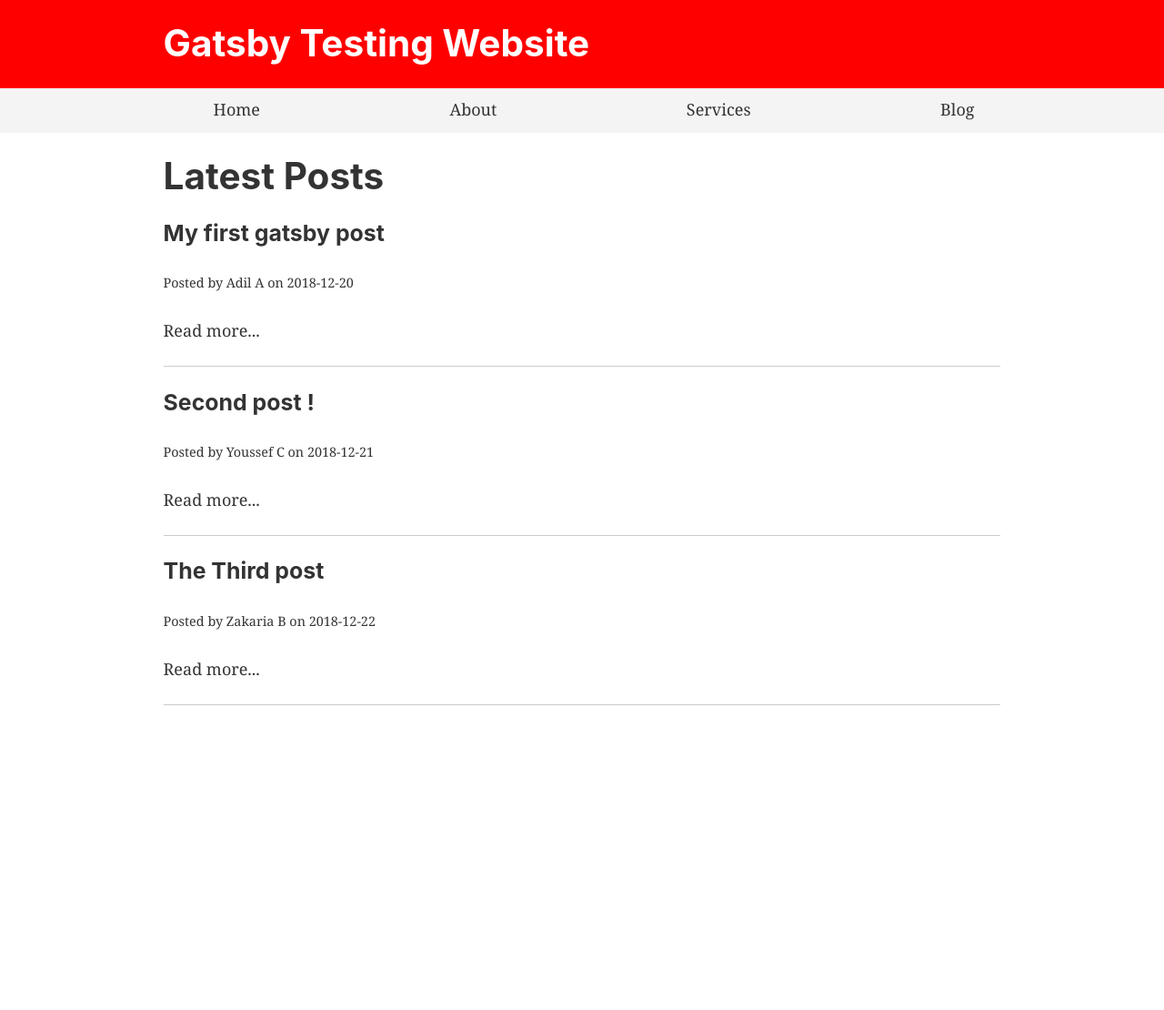
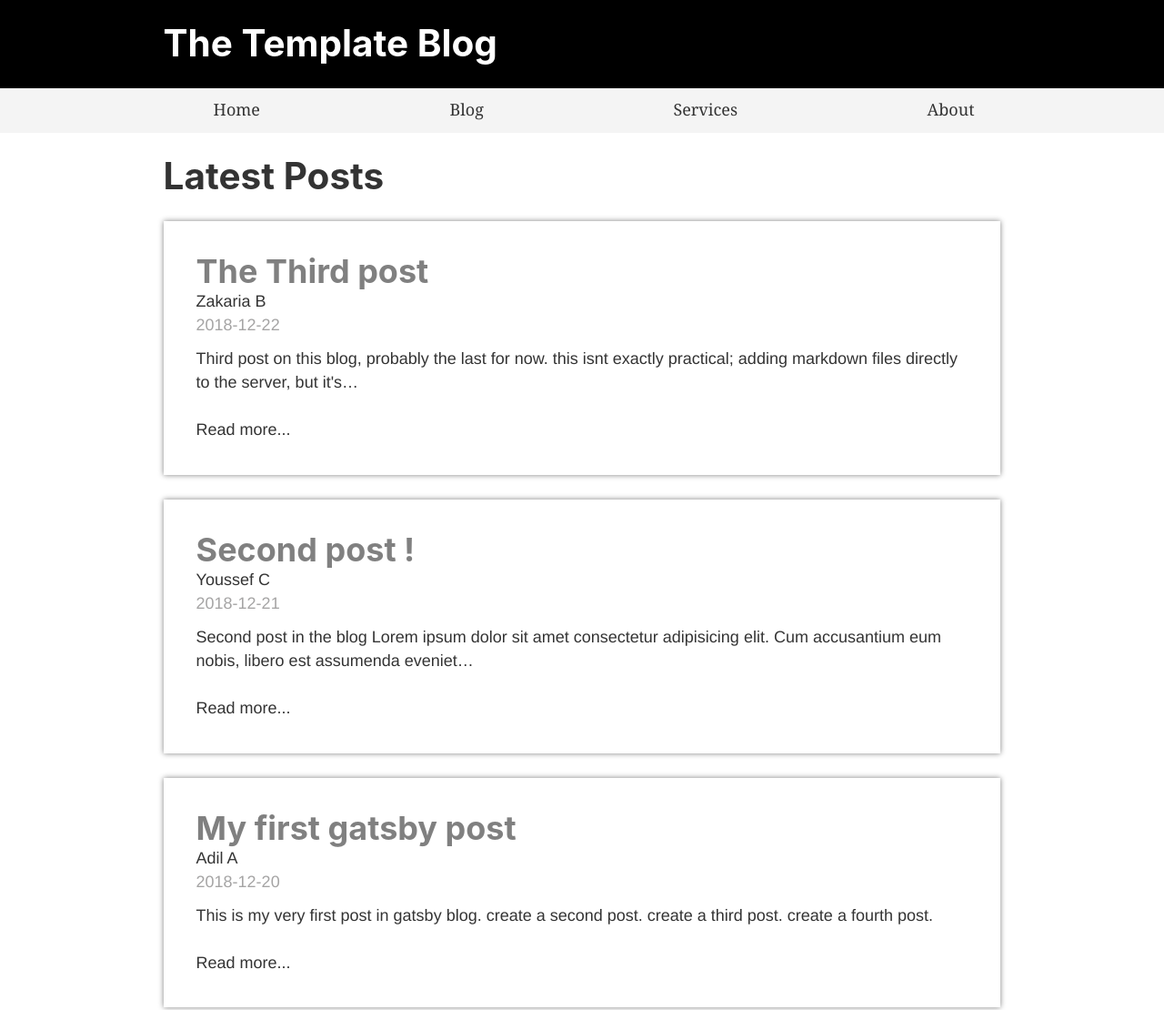
Before and after one commit to adil1214/gatsby-blog, a Gatsby site: page /blog in a window 1280 px wide. Shown: the top 1110 px of the page at 91% size. Before the commit the page ends 828 px from the top, so only its background shows below. Built offline with nearby package versions, Linux system fonts and the light colour scheme; Gatsby itself is replaced by a stand-in of ours.

Commit message:
Edited some stuff

```diff
--- a/gatsby-config.js
+++ b/gatsby-config.js
@@ -1,8 +1,8 @@
 module.exports = {
   siteMetadata: {
-    title: `Gatsby Testing Website`,
-    description: `Kick off your next, great Gatsby project with this default starter. This barebones starter ships with the main Gatsby configuration files you might need.`,
-    author: `@gatsbyjs`,
+    title: `The Template Blog`,
+    description: `This is a template blog for articles related to a specific subject.`,
+    author: `@Adil`,
   },
   plugins: [
     `gatsby-plugin-react-helmet`,
@@ -27,13 +27,13 @@
     {
       resolve: `gatsby-plugin-manifest`,
       options: {
-        name: `gatsby-starter-default`,
-        short_name: `starter`,
+        name: `Gatsby-blog`,
+        short_name: `Blog`,
         start_url: `/`,
         background_color: `#663399`,
         theme_color: `#663399`,
         display: `minimal-ui`,
-        icon: `src/images/gatsby-icon.png`, // This path is relative to the root of the site.
+        icon: `src/images/man-teacher-icon.png`, // This path is relative to the root of the site.
       },
     },
     // this (optional) plugin enables Progressive Web App + Offline functionality
--- a/src/components/header.js
+++ b/src/components/header.js
@@ -5,8 +5,11 @@
 const Header = ({ siteTitle }) => (
   <div
     style={{
-      background: `red`,
-      marginBottom: `0rem`,
+      background: 'black',
+      marginBottom: '0rem',
+      marginTop:'0px',
+      display:'block',
+      boxShadow:'0px 0px 7px black'
     }}
   >
     <div
--- a/src/components/layout.css
+++ b/src/components/layout.css
@@ -624,3 +624,24 @@
     font-size: 100%;
   }
 }
+
+.article-box{
+  margin-bottom: 1.5em;
+  padding: 2em;
+  box-shadow: 0px 0px 6px grey;
+  font-family: 'Helvetica';
+}
+.title{
+  font-size: 2em;
+  color: grey;
+  margin-bottom: 0px;
+}
+.author, .date{
+  margin:0px;
+}
+.date{
+  color: rgb(165, 164, 164);
+}
+.excerpt{
+  margin-top: 0.6em;
+}
--- a/src/components/layout.js
+++ b/src/components/layout.js
@@ -30,9 +30,6 @@
           }}
         >
           {children}
-          {/* <footer>
-            © 2018, Built with <a href="https://www.gatsbyjs.org">Gatsby</a>
-          </footer> */}
         </div>
       </>
     )}
--- a/src/components/menu.js
+++ b/src/components/menu.js
@@ -14,13 +14,13 @@
 					<Link to="/">Home</Link>
 				</li>
 				<li>
-					<Link to="/about">About</Link>
+					<Link to="/blog">Blog</Link>
 				</li>
 				<li>
 					<Link to="/services">Services</Link>
 				</li>
 				<li>
-					<Link to="/blog">Blog</Link>
+					<Link to="/about">About</Link>
 				</li>
 			</ul>
 		</div>
--- a/src/pages/blog.js
+++ b/src/pages/blog.js
@@ -7,18 +7,13 @@
 		<Layout>
 			<div>
 				<h1>Latest Posts</h1>
-				{data.allMarkdownRemark.edges.map((post) => (
-					<div key={post.node.id}>
-						<h3>{post.node.frontmatter.title}</h3>
-						<small>
-							Posted by {post.node.frontmatter.author} on {post.node.frontmatter.date}{' '}
-						</small>
-						<br />
-						<br />
-						<Link to={post.node.frontmatter.path}>Read more...</Link>
-						<br />
-						<br />
-						<hr />
+				{data.allMarkdownRemark.edges.map(({ node }) => (
+					<div key={node.id} className="article-box">
+						<h3 className="title">{node.frontmatter.title}</h3>
+						<p className="author">{node.frontmatter.author}</p>
+						<p className="date">{node.frontmatter.date}</p>
+						<p className="excerpt">{node.excerpt}</p>
+						<Link to={node.frontmatter.path}>Read more...</Link>
 					</div>
 				))}
 				<p />
@@ -29,7 +24,8 @@
 
 export const pageQuery = graphql`
 	query BlogIndexQuery {
-		allMarkdownRemark {
+		allMarkdownRemark(sort: { fields: [frontmatter___date], order: DESC }) {
+			# sort by date desc
 			edges {
 				node {
 					frontmatter {
@@ -38,6 +34,7 @@
 						date
 						author
 					}
+					excerpt
 				}
 			}
 		}
--- a/src/templates/blog-post.js
+++ b/src/templates/blog-post.js
@@ -11,7 +11,7 @@
 				<Link to="/blog">Go Back</Link>
 				<hr />
 				<h1>{post.frontmatter.title}</h1>
-				<h4>
+				<h4 style={{ color: 'rgb(165, 164, 164)' }}>
 					Posted by {post.frontmatter.author} on {post.frontmatter.date}{' '}
 				</h4>
 				<div dangerouslySetInnerHTML={{ __html: post.html }} />
```
Also changed, not shown: src/pages/index.js (+15 -17 lines), src/pages/page-2.js (deleted, +0 -16 lines), src/images/gatsby-astronaut.png (deleted), src/images/gatsby-icon.png (deleted), src/images/man-teacher-icon.png (added), 1 other file.
